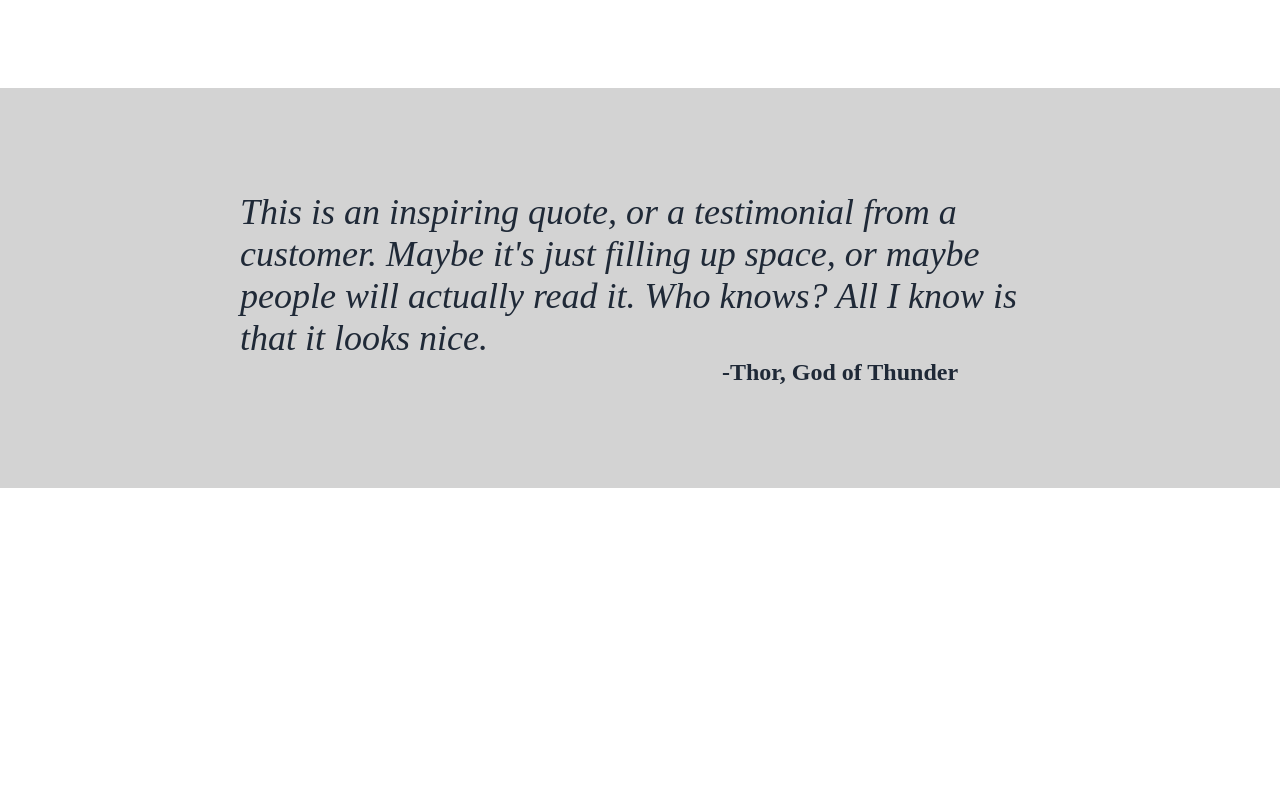
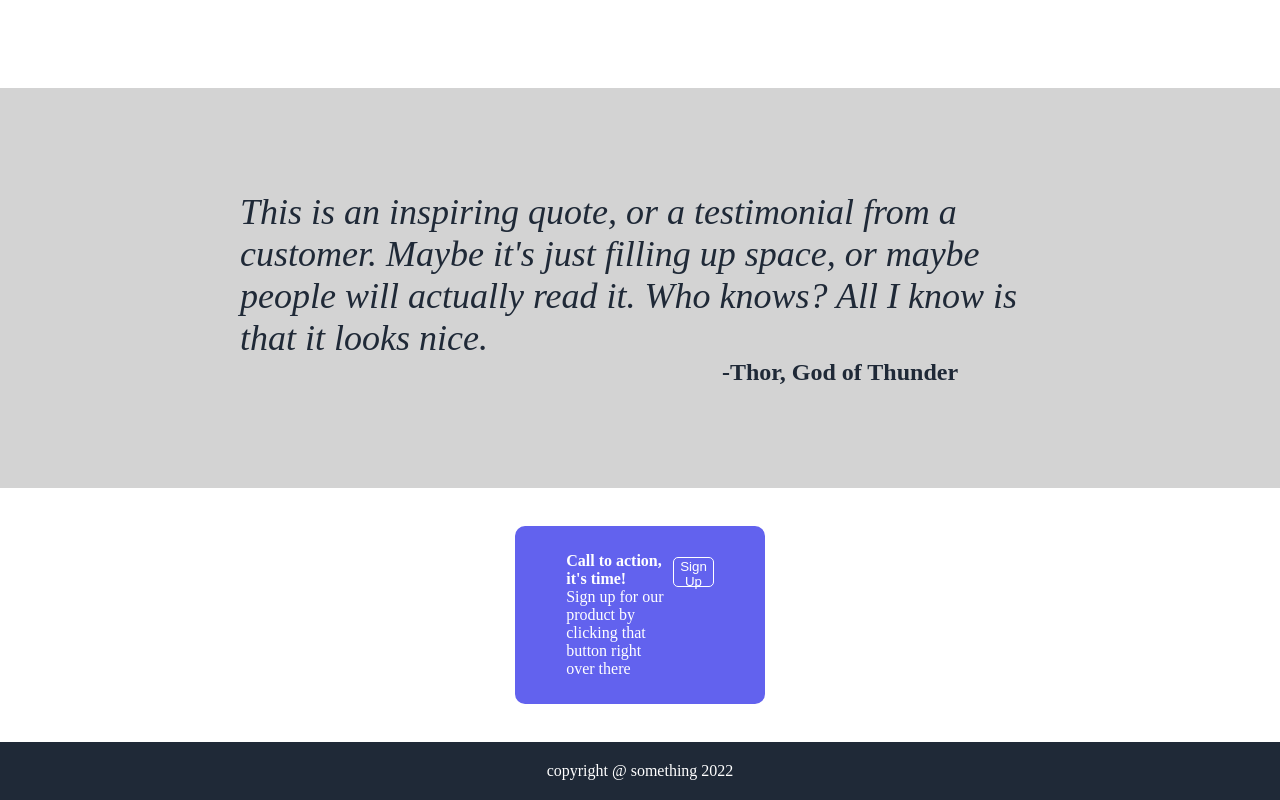
Before and after one commit to ripEmperor/firstProject, a plain HTML site: page index.html in a window 1280 px wide. Shown: the part 681-1481 px from the top of the page. Before the commit the page ends 1169 px from the top, so only its background shows below. Drawn offline with Linux system fonts and the light colour scheme.

Commit message:
Added the bottom and final section, project should be finished here.

```diff
--- a/index.html
+++ b/index.html
@@ -68,5 +68,15 @@
             -Thor, God of Thunder
         </div>
     </div>
+    <div class="botSection">
+        <div class="botText">
+            <strong>Call to action, it's time!</strong>
+            <div>Sign up for our product by clicking that button right over there</div>
+        </div>
+        <button class="signupButton2">Sign Up</button>
+    </div>
+    <div class="footer">
+        <div class="copyright">copyright @ something 2022</div>
+    </div>
 </body>
 </html>
--- a/style.css
+++ b/style.css
@@ -72,6 +72,16 @@ body {
     margin-top: 5px;
 }
 
+.signupButton2 {
+    background-color: rgb(98, 98, 238);
+    border-radius: 5px;
+    width: 100px;
+    height: 30px;
+    border: solid 1px white;
+    margin-top: 5px;
+    color: #FFFFFF;
+}
+
 .box {
     width:125px;
     height:125px;
@@ -125,6 +135,30 @@ body {
     padding-left: 400px;
 }
 
+.botSection {
+    padding-left: 4%;
+    padding-right: 4%;
+    padding-top: 2%;
+    padding-bottom: 2%;
+    color: #FFFFFF;
+    display:flex;
+    justify-content: space-between;
+    margin-left: 515px;
+    margin-right: 515px;
+    background-color: rgb(98, 98, 238);
+    border-radius: 10px;
+    margin-top:3%;
+}
+
+.footer {
+    background-color: #1F2937;
+    color: #FFFFFF;
+    display:flex;
+    justify-content: center;
+    padding: 20px;
+    margin-top:3%;
+}
+
 a {
     color: #FFFFFF;
     text-decoration: none;
```
Also changed, not shown: colors_and_stuff.png (added), odin-project.png (added).
